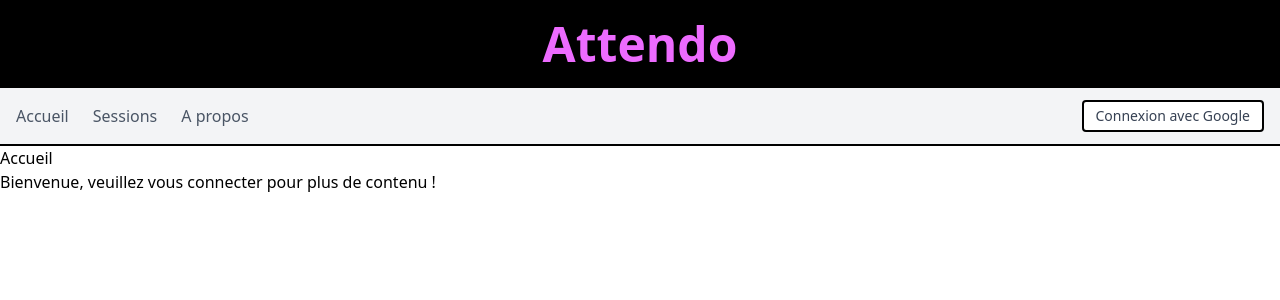
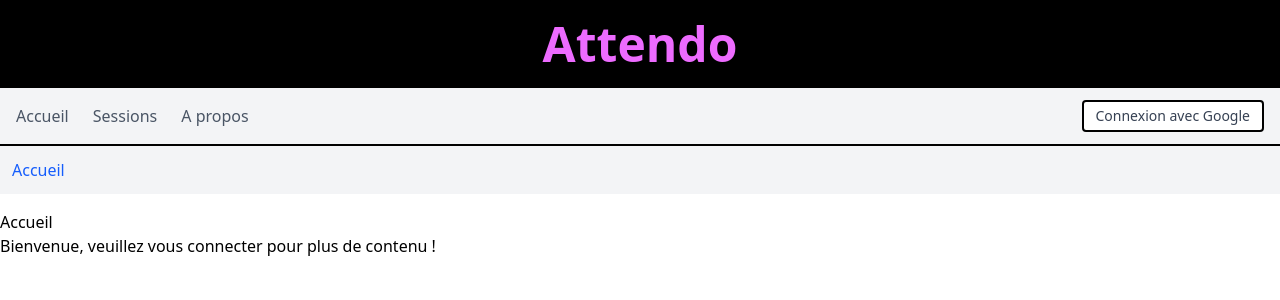
Before and after one commit to Thibault-Schellekens/attendo, a Vue app in the folder attendo-g63491/: page / in a window 1280 px wide. Shown: the top 300 px of the page. Built offline with nearby package versions, Linux system fonts and the light colour scheme; no server answers.

Commit message:
Add Breadcrumb component

```diff
--- a/attendo-g63491/src/components/AddForm.vue
+++ b/attendo-g63491/src/components/AddForm.vue
@@ -33,6 +33,7 @@ export default {
           <input
               v-model="newData"
               name="session"
+              id="session"
               type="text"
               class="w-full pl-40 pr-4 py-2 rounded-lg border-2 border-purple-300 focus:border-purple-500 focus:outline-none transition-colors duration-200"
               placeholder="Nom de la session">
--- a/attendo-g63491/src/components/AppHeader.vue
+++ b/attendo-g63491/src/components/AppHeader.vue
@@ -1,12 +1,14 @@
 <script>
 import NavigationLinks from "@/components/NavigationLinks.vue";
 import LoginButton from "@/components/LoginButton.vue";
+import Breadcrumb from "@/components/Breadcrumb.vue";
 
 export default {
   name: 'AppHeader',
   components: {
     NavigationLinks,
     LoginButton,
+    Breadcrumb,
   }
 }
 </script>
@@ -20,5 +22,6 @@ export default {
       <NavigationLinks />
       <LoginButton />
     </nav>
+    <Breadcrumb/>
   </header>
 </template>
--- /dev/null
+++ b/attendo-g63491/src/components/Breadcrumb.vue
@@ -0,0 +1,54 @@
+<script>
+import {useRouter} from "vue-router";
+
+export default {
+  name: "Breadcrumb",
+  computed: {
+    breadcrumbs() {
+      const route = this.$route;
+      const result = [];
+
+      let currentRoute = route;
+      while (currentRoute) {
+        if (currentRoute.meta && currentRoute.meta.breadcrumb) {
+          result.unshift({
+            label: currentRoute.meta.breadcrumb,
+            to: currentRoute.path,
+          });
+        }
+
+        if (currentRoute.meta && currentRoute.meta.parent) {
+          const parentName = currentRoute.meta.parent;
+          currentRoute = this.$router.options.routes.find(r => r.name === parentName);
+        } else {
+          currentRoute = null;
+        }
+      }
+
+      if (result.length > 0) {
+        result[result.length - 1].isLast = true;
+      }
+
+      return result;
+    }
+  }
+}
+</script>
+
+<template>
+  <nav class="p-3 mb-4 bg-gray-100">
+    <ol class="flex flex-wrap list-none">
+      <li v-for="(crumb, index) in breadcrumbs"
+          :key="index">
+        <RouterLink :to="crumb.to" class="text-blue-600 hover:underline">
+          {{ crumb.label }}
+        </RouterLink>
+        <span v-if="!crumb.isLast" class="text-gray-500 px-2">/</span>
+      </li>
+    </ol>
+  </nav>
+</template>
+
+<style scoped>
+
+</style>
--- a/attendo-g63491/src/router/index.js
+++ b/attendo-g63491/src/router/index.js
@@ -1,14 +1,28 @@
-import { createRouter, createWebHistory } from 'vue-router'
+import {createRouter, createWebHistory} from 'vue-router'
 import HomeView from '@/views/HomeView.vue'
 import SessionView from '@/views/SessionView.vue'
 import AboutView from '../views/AboutView.vue'
 import {useAuthStore} from "@/stores/AuthStore.js";
 
 const routes = [
-  { path: '/', component: HomeView, name: 'Home'},
-  { path: '/sessions', component: SessionView, name: 'Session',
-  meta: {requiresAuth: true},},
-  { path: '/about', component: AboutView, name: 'About'},
+    {
+        path: '/',
+        component: HomeView,
+        name: 'Home',
+        meta: {breadcrumb: 'Accueil'},
+    },
+    {
+        path: '/sessions',
+        component: SessionView,
+        name: 'Session',
+        meta: {requiresAuth: true, breadcrumb: 'Sessions', parent: 'Home'},
+    },
+    {
+        path: '/about',
+        component: AboutView,
+        name: 'About',
+        meta: {breadcrumb: 'À propos'},
+    },
 
 ]
 
```
Lines whose indentation alone changed are shown as unchanged.
